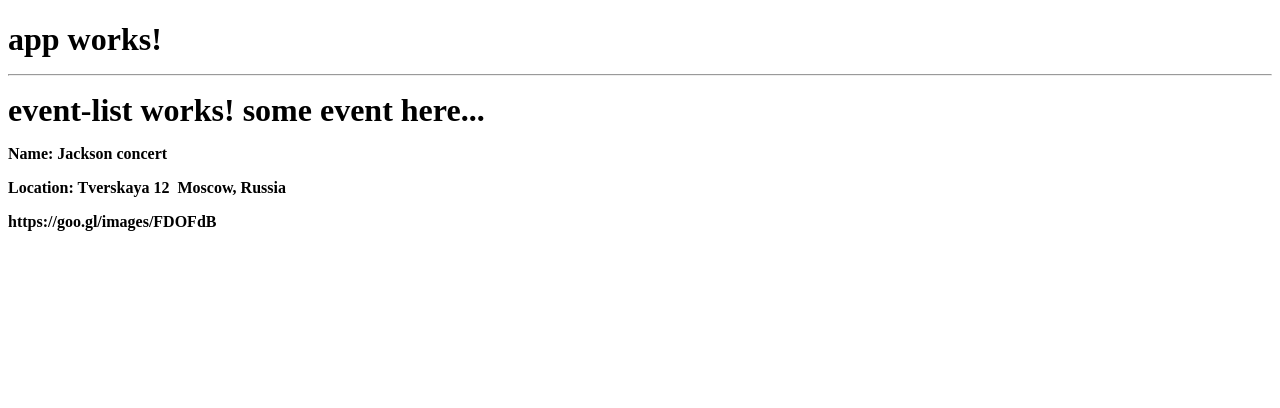
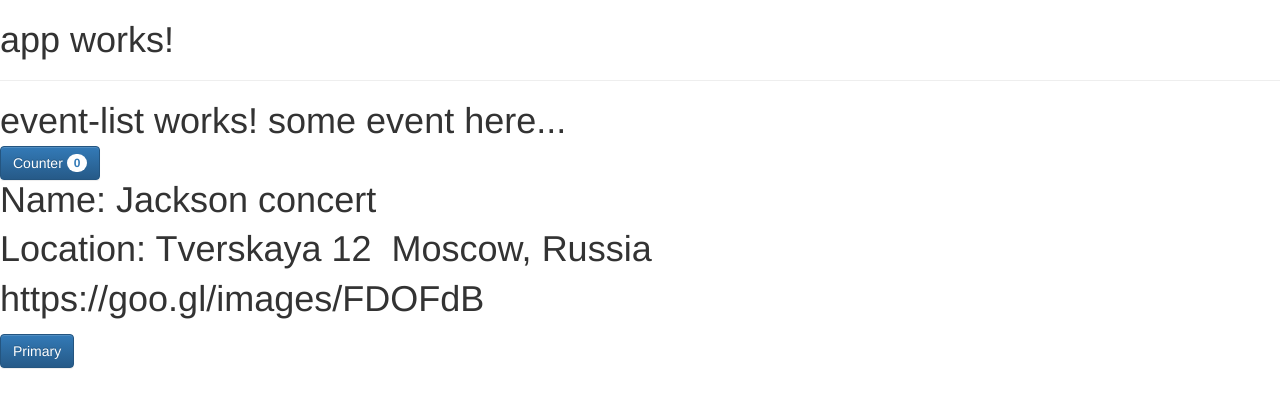
Before and after one commit to yanky2000/events-ng, an Angular app: page / in a window 1280 px wide. Shown: the top 408 px of the page. Built offline with nearby package versions, Linux system fonts and the light colour scheme.

Commit message:
added data transfer between components

```diff
--- a/src/app/app.module.ts
+++ b/src/app/app.module.ts
@@ -5,11 +5,13 @@ import { HttpModule } from '@angular/http';
 
 import { AppComponent } from './app.component';
 import { EventListComponent } from './event-list/event-list.component';
+import { EventThumbnailComponent } from './event-thumbnail/event-thumbnail.component';
 
 @NgModule({
   declarations: [
     AppComponent,
-    EventListComponent
+    EventListComponent,
+    EventThumbnailComponent
   ],
   imports: [
     BrowserModule,
--- a/src/app/event-list/event-list.component.html
+++ b/src/app/event-list/event-list.component.html
@@ -1,12 +1,8 @@
-<div>
-  event-list works!
-  some event here...
-  <div class="event-box">
-    <p>Name: {{event.name}}</p>
-    <p>Location: {{event.location.address}}
-      <span>&nbsp;</span>
-      <span>{{event.location.city}}, {{event.location.country}} </span>
-    </p>
-    <p>{{event.imageUrl}}</p>
+
+
+<!--<div>
+  <div>
+    {{currentCounter}}
   </div>
-</div>
+  <app-event-thumbnail (buttonClicked)="handleEventClicked($event)" [event]="event1" ></app-event-thumbnail>
+</div>-->
--- a/src/app/event-list/event-list.component.ts
+++ b/src/app/event-list/event-list.component.ts
@@ -2,9 +2,19 @@ import { Component, OnInit } from '@angular/core';
 
 @Component({
   selector: 'app-event-list',
-  templateUrl: './event-list.component.html',
+  // templateUrl: './event-list.component.html',
+  template: `
+    <div>
+      <div>
+        {{currentCounter}}
+      </div>
+      <app-event-thumbnail (buttonClicked)="handleEventClicked($event)" [event]="event1" ></app-event-thumbnail>
+    </div>
+  `,
   styleUrls: ['./event-list.component.css']
 })
+
+
 export class EventListComponent implements OnInit {
 
   constructor() { }
@@ -12,7 +22,7 @@ export class EventListComponent implements OnInit {
   ngOnInit() {
   }
 
-  event = {
+  event1 = {
     id: 1,
     name: "Jackson concert",
     imageUrl: "https://goo.gl/images/FDOFdB",
@@ -21,7 +31,12 @@ export class EventListComponent implements OnInit {
       city: "Moscow",
       country: "Russia"
     }
+  }
 
+  currentCounter
+
+  handleEventClicked(event) {
+    this.currentCounter = event
   }
 
 }
--- /dev/null
+++ b/src/app/event-thumbnail/event-thumbnail.component.html
@@ -0,0 +1,20 @@
+<div>
+  event-list works! some event here...
+
+  <div class="event-box">
+    <button type="button" class="btn btn-primary">
+      Counter
+      <span class="badge">
+        {{counter}}
+      </span>
+
+    </button>
+    <p>Name: {{event.name}}</p>
+    <p>Location: {{event.location.address}}
+      <span>&nbsp;</span>
+      <span>{{event.location.city}}, {{event.location.country}} </span>
+    </p>
+    <p>{{event.imageUrl}}</p>
+  </div>
+  <button type="button" class="btn btn-primary" (click)="handleClickMe()">Primary</button>
+</div>
--- /dev/null
+++ b/src/app/event-thumbnail/event-thumbnail.component.ts
@@ -0,0 +1,25 @@
+import { Component, OnInit, Input, Output, EventEmitter } from '@angular/core';
+
+@Component({
+  selector: 'app-event-thumbnail',
+  templateUrl: './event-thumbnail.component.html',
+  styleUrls: ['./event-thumbnail.component.css']
+})
+export class EventThumbnailComponent implements OnInit {
+
+  constructor() { }
+
+  ngOnInit() {
+    // setInterval(() => {this.counter++}, 1000)
+  }
+
+  counter = 0
+
+  @Input() event
+  @Output() buttonClicked = new EventEmitter ()
+
+  handleClickMe() {
+    // console.log('clicked!')
+    this.buttonClicked.emit(this.counter)
+  }
+}
--- a/src/index.html
+++ b/src/index.html
@@ -7,6 +7,14 @@
 
   <meta name="viewport" content="width=device-width, initial-scale=1">
   <link rel="icon" type="image/x-icon" href="favicon.ico">
+  <!-- Latest compiled and minified CSS -->
+<link rel="stylesheet" href="https://maxcdn.bootstrapcdn.com/bootstrap/3.3.7/css/bootstrap.min.css" integrity="sha384-BVYiiSIFeK1dGmJRAkycuHAHRg32OmUcww7on3RYdg4Va+PmSTsz/K68vbdEjh4u" crossorigin="anonymous">
+
+<!-- Optional theme -->
+<link rel="stylesheet" href="https://maxcdn.bootstrapcdn.com/bootstrap/3.3.7/css/bootstrap-theme.min.css" integrity="sha384-rHyoN1iRsVXV4nD0JutlnGaslCJuC7uwjduW9SVrLvRYooPp2bWYgmgJQIXwl/Sp" crossorigin="anonymous">
+
+<!-- Latest compiled and minified JavaScript -->
+<script src="https://maxcdn.bootstrapcdn.com/bootstrap/3.3.7/js/bootstrap.min.js" integrity="sha384-Tc5IQib027qvyjSMfHjOMaLkfuWVxZxUPnCJA7l2mCWNIpG9mGCD8wGNIcPD7Txa" crossorigin="anonymous"></script>
 </head>
 <body>
   <app-root>Loading...</app-root>
```
Also changed, not shown: src/app/event-thumbnail/event-thumbnail.component.css (added), 2 other files (tests, documents, lock files or other folders).
